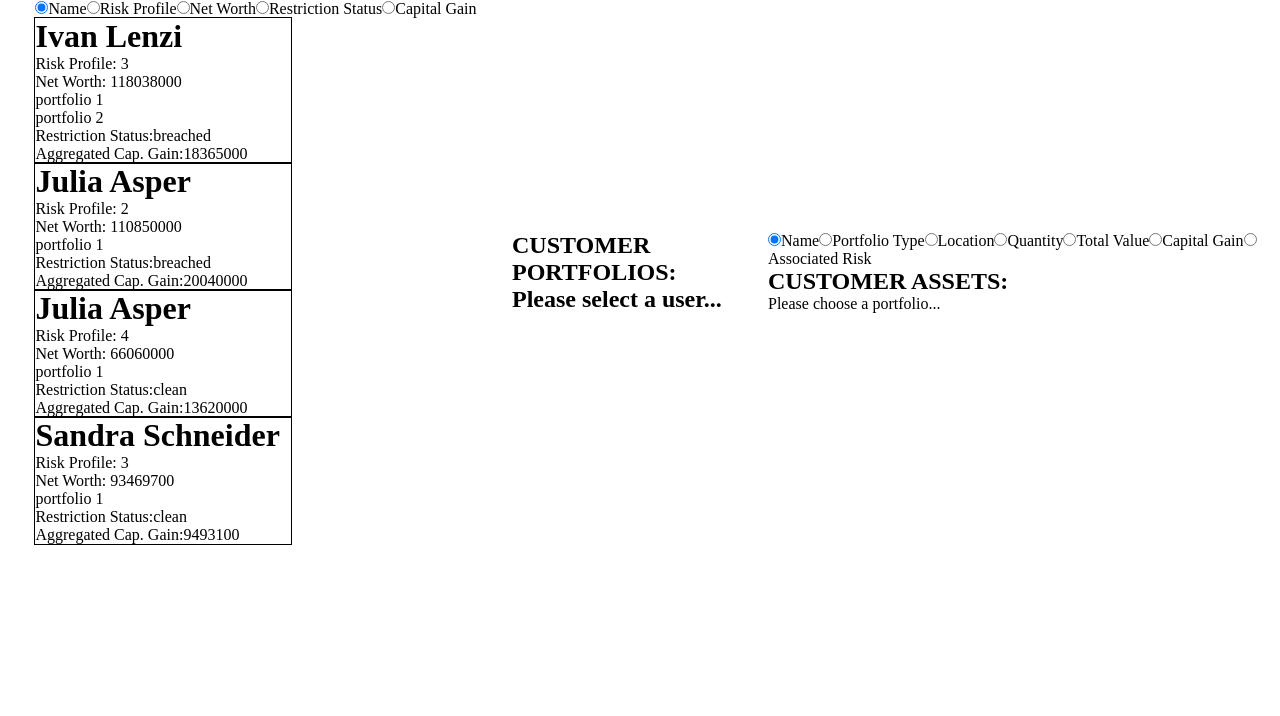
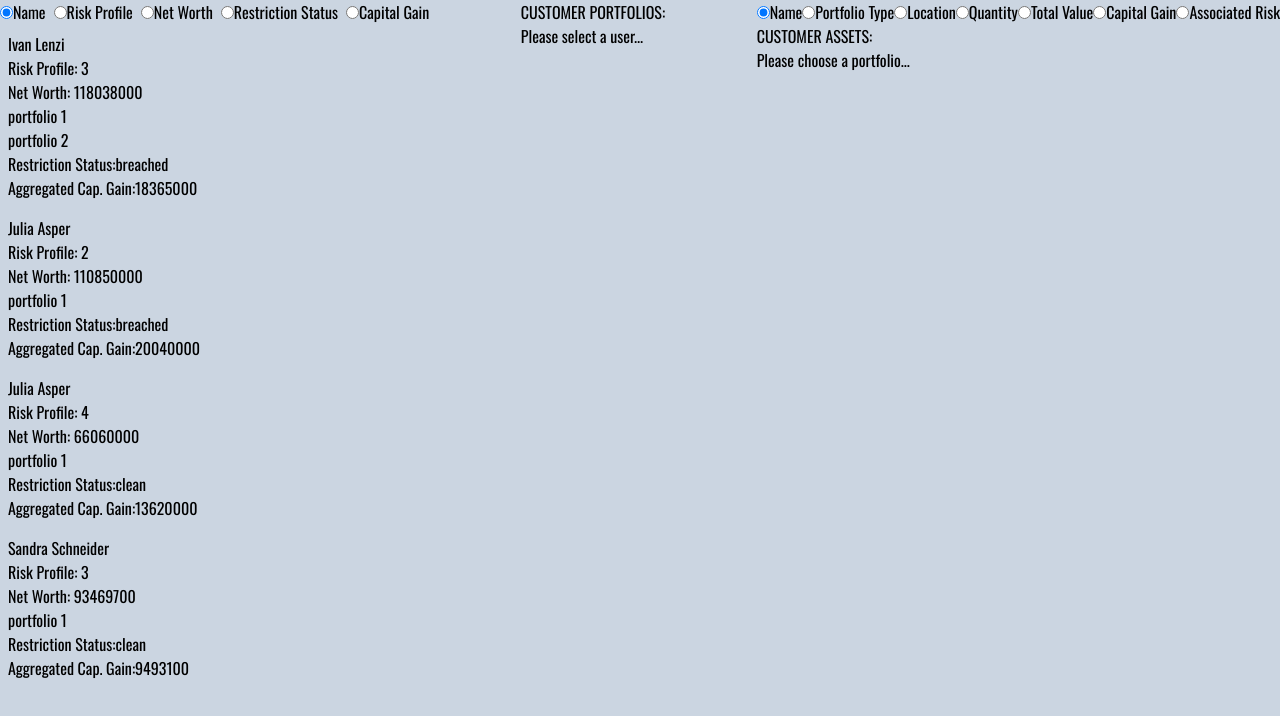
Before and after one commit to vankoosh/stock-portfolio-viewer, a React (Create React App) app: page / in a window 1280 px wide. Shown: the top 716 px of the page. Built offline with nearby package versions, Linux system fonts and the light colour scheme; the HTML template or start-up script is replaced by a standard one.

Commit message:
started with tailwind design

```diff
--- a/package.json
+++ b/package.json
@@ -33,5 +33,10 @@
       "last 1 firefox version",
       "last 1 safari version"
     ]
+  },
+  "devDependencies": {
+    "autoprefixer": "^10.4.13",
+    "postcss": "^8.4.20",
+    "tailwindcss": "^3.2.4"
   }
 }
--- /dev/null
+++ b/postcss.config.js
@@ -0,0 +1,6 @@
+module.exports = {
+  plugins: {
+    tailwindcss: {},
+    autoprefixer: {},
+  },
+}
--- a/src/components/User/User.jsx
+++ b/src/components/User/User.jsx
@@ -3,7 +3,7 @@ import "./User.css";
 export default function User({ props, handleUserClick }) {
   return (
     <div
-      className="user"
+      className="p-2"
       onClick={() => {
         handleUserClick(props);
       }}
--- a/src/components/Users/Viewer.jsx
+++ b/src/components/Users/Viewer.jsx
@@ -98,9 +98,9 @@ export default function Viewer() {
   }
 
   return (
-    <div className="viewer-container">
-      <main className="users-sort">
-        <form action="#">
+    <div className="flex justify-between font-oswald container mx-auto h-screen bg-slate-300">
+      <main className="h-screen">
+        <form action="#" className="">
           <input
             type="radio"
             name="sort"
@@ -110,6 +110,7 @@ export default function Viewer() {
           />
           Name
           <input
+            className="ml-2"
             type="radio"
             name="sort"
             value="risk"
@@ -118,6 +119,7 @@ export default function Viewer() {
           />
           Risk Profile
           <input
+            className="ml-2"
             type="radio"
             name="sort"
             value="worth"
@@ -126,6 +128,7 @@ export default function Viewer() {
           />
           Net Worth
           <input
+            className="ml-2"
             type="radio"
             name="sort"
             value="restriction"
@@ -134,6 +137,7 @@ export default function Viewer() {
           />
           Restriction Status
           <input
+            className="ml-2"
             type="radio"
             name="sort"
             value="gain"
@@ -142,7 +146,7 @@ export default function Viewer() {
           />
           Capital Gain
         </form>
-
+        <div className="flex-col">
           {aggregatedArray.sort(compareUsers).map((user) => {
             return (
               <User
@@ -152,9 +156,10 @@ export default function Viewer() {
               />
             );
           })}
+        </div>
       </main>
 
-      <aside className="portfolios-container">
+      <aside className="">
         <h1>CUSTOMER PORTFOLIOS:</h1>
         <Portfolios
           props={selectedUser}
--- a/src/index.css
+++ b/src/index.css
@@ -0,0 +1,4 @@
+@import url('https://fonts.googleapis.com/css2?family=Oswald:wght@200;400&display=swap');
+@tailwind base;
+@tailwind components;
+@tailwind utilities;
--- /dev/null
+++ b/tailwind.config.js
@@ -0,0 +1,12 @@
+/** @type {import('tailwindcss').Config} */
+module.exports = {
+  content: ["./src/**/*.{js,jsx,ts,tsx}"],
+  theme: {
+    extend: {
+      fontFamily: {
+        oswald:["oswald","serif"],
+      }
+    },
+  },
+  plugins: [],
+};
```
Also changed, not shown: 1 other file (tests, documents, lock files or other folders). Lines whose indentation alone changed are shown as unchanged.
